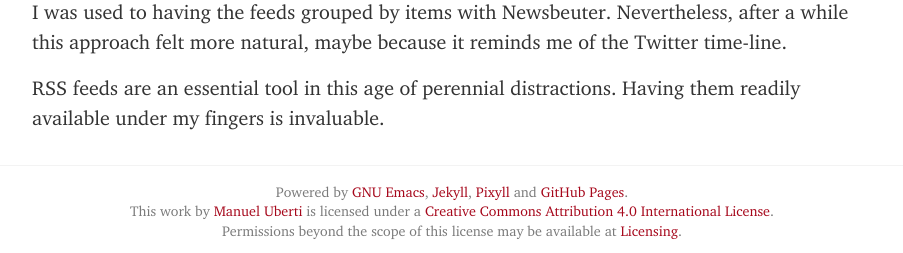
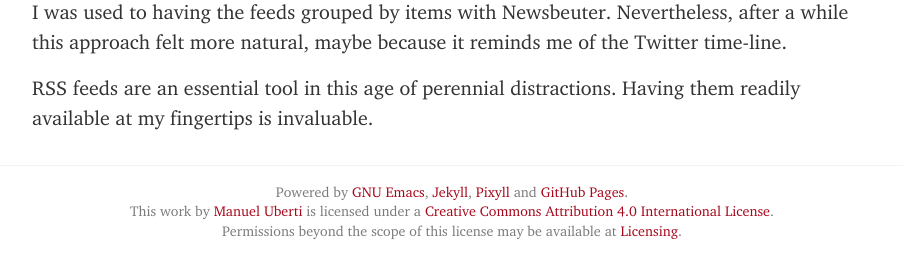
Before and after one commit to manuel-uberti/manuel-uberti.github.io, a Jekyll site: the page built from _posts/2017-08-01-elfeed.md, in a window 1280 px wide. Shown: the part 1102-1355 px from the top of the page, without its empty margins (188-1091 px from the left). Built offline with Jekyll 4.4.1, drawn with Linux system fonts in a browser that asks for light colours; some web fonts are replaced.

Commit message:
Fix wording

```diff
--- a/_posts/2017-08-01-elfeed.md
+++ b/_posts/2017-08-01-elfeed.md
@@ -49,4 +49,4 @@ Newsbeuter. Nevertheless, after a while this approach felt more natural, maybe
 because it reminds me of the Twitter time-line.
 
 RSS feeds are an essential tool in this age of perennial distractions. Having
-them readily available under my fingers is invaluable.
+them readily available at my fingertips is invaluable.
```
